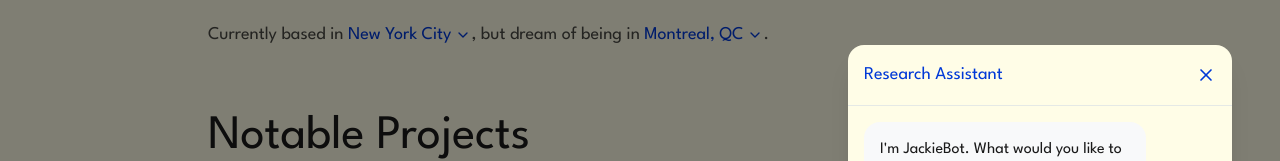
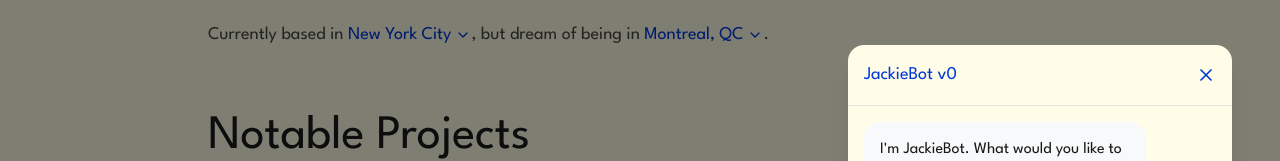
Before and after one commit to jaackiekim/jackiekim.me, a React (Vite) app: page / in a window 1280 px wide. Both pictures are taken after a click on the button "JackieBot: Learn More!". Shown: the part 281-442 px from the top of the page. Built offline with nearby package versions, Linux system fonts and the light colour scheme.

Commit message:
Update ChatBot.tsx

```diff
--- a/src/components/ChatBot.tsx
+++ b/src/components/ChatBot.tsx
@@ -125,7 +125,7 @@ export default function ChatBot() {
               className={`fixed bottom-0 left-0 right-0 mx-4 md:bottom-8 md:right-8 md:left-auto md:w-96 max-h-[80vh] ${theme === 'dark' ? 'bg-gray-900' : 'bg-[#FFFDE7]'} rounded-t-2xl md:rounded-2xl shadow-xl overflow-hidden flex flex-col`}
             >
               <div className={`p-4 border-b ${theme === 'dark' ? 'border-gray-700' : 'border-[#0039D7]/10'} flex justify-between items-center`}>
-                <h3 className={`${theme === 'dark' ? 'text-blue-400' : 'text-[#0039D7]'} font-normal text-lg`}>Research Assistant</h3>
+                <h3 className={`${theme === 'dark' ? 'text-blue-400' : 'text-[#0039D7]'} font-normal text-lg`}>JackieBot v0</h3>
                 <button
                   onClick={() => setIsOpen(false)}
                   className={`${theme === 'dark' ? 'text-blue-400 hover:text-blue-300' : 'text-[#0039D7] hover:text-[#002BB4]'} transition-colors`}
```
